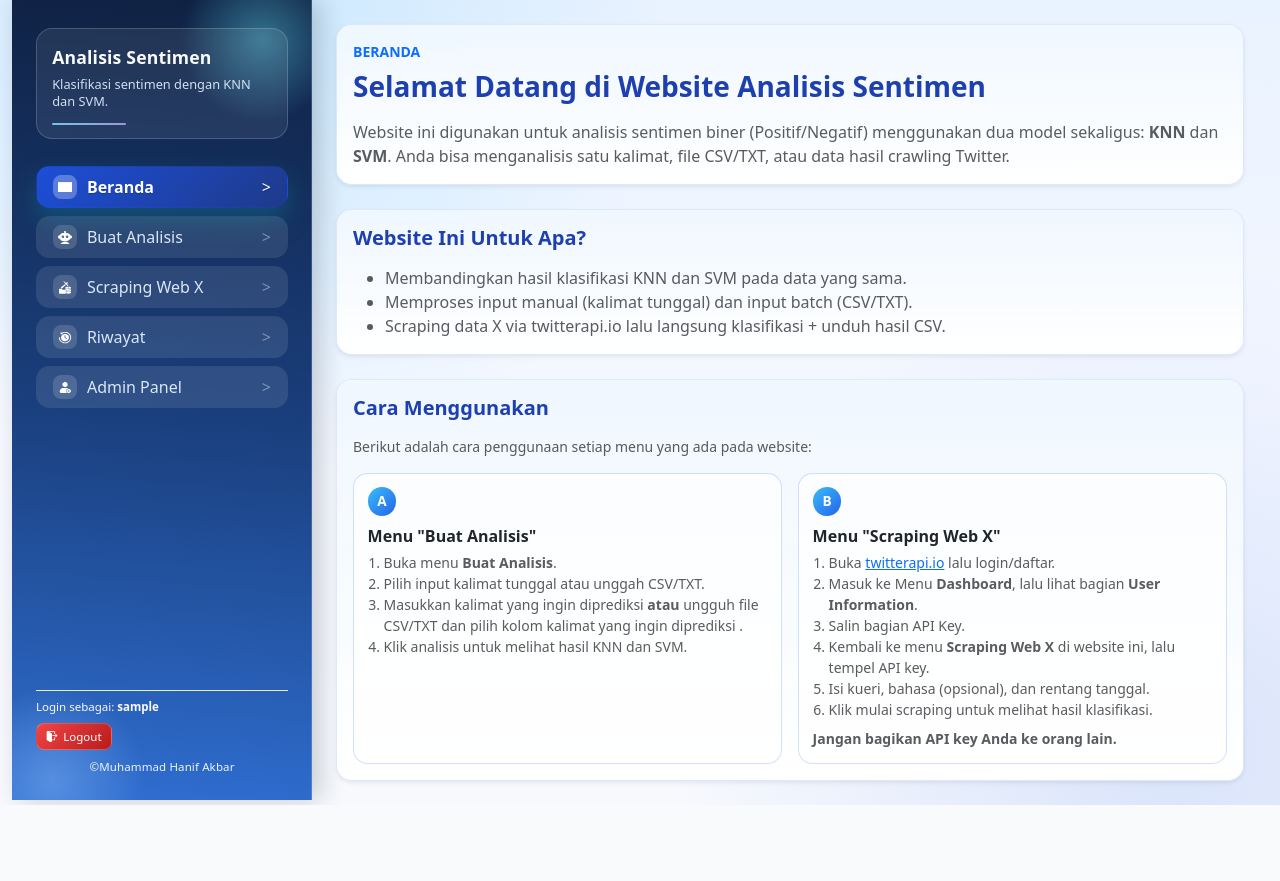
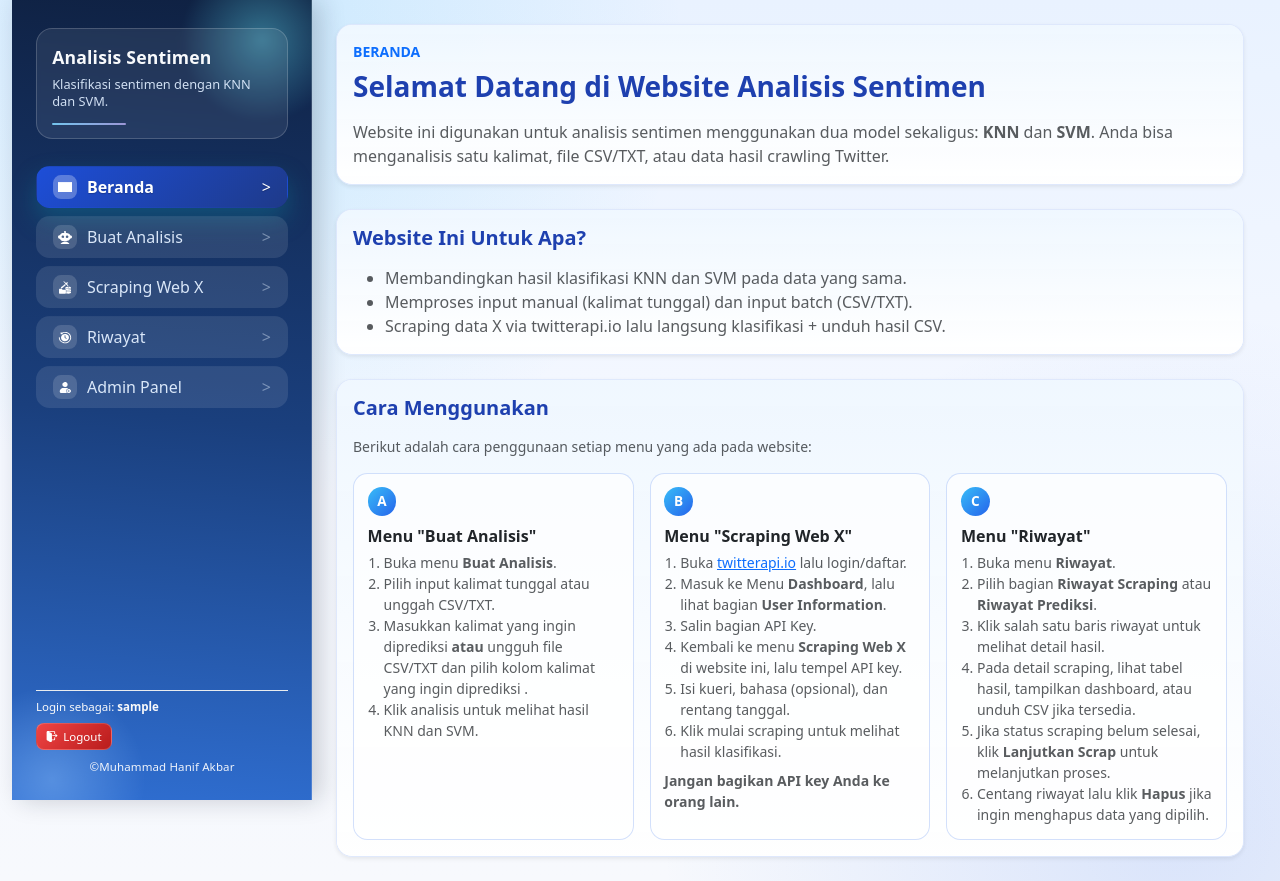
Before and after one commit to HanifAkb/WebSentimen, a Django app: page / in a window 1280 px wide. Before the commit the page ends 805 px from the top, so only its background shows below. Run offline with Django 4.2, Linux system fonts and the light colour scheme; the visitor is signed in with stand-in values (Sample User, id 1); grey boxes are pictures that could not be loaded.

Commit message:
Add Riwayat usage guide to homepage

```diff
--- a/sentiment_app/templates/sentiment_app/beranda.html
+++ b/sentiment_app/templates/sentiment_app/beranda.html
@@ -8,7 +8,7 @@
                 <p class="small text-uppercase fw-semibold text-primary mb-2">Beranda</p>
                 <h1 class="h3 fw-bold mb-3">Selamat Datang di Website Analisis Sentimen</h1>
                 <p class="text-muted mb-0">
-                    Website ini digunakan untuk analisis sentimen biner (Positif/Negatif) menggunakan dua model sekaligus:
+                    Website ini digunakan untuk analisis sentimen menggunakan dua model sekaligus:
                     <strong>KNN</strong> dan <strong>SVM</strong>. Anda bisa menganalisis satu kalimat, file CSV/TXT, atau data hasil crawling Twitter.
                 </p>
             </div>
@@ -34,7 +34,7 @@
                 <h2 class="h5 fw-semibold mb-3">Cara Menggunakan</h2>
                 <p class="text-muted small mb-3">Berikut adalah cara penggunaan setiap menu yang ada pada website:</p>
                 <div class="row g-3">
-                    <div class="col-md-6">
+                    <div class="col-md-6 col-xl-4">
                         <div class="beranda-step h-100">
                             <div class="beranda-step-number">A</div>
                             <div class="fw-semibold mb-1">Menu "Buat Analisis"</div>
@@ -46,7 +46,7 @@
                             </ol>
                         </div>
                     </div>
-                    <div class="col-md-6">
+                    <div class="col-md-6 col-xl-4">
                         <div class="beranda-step h-100">
                             <div class="beranda-step-number">B</div>
                             <div class="fw-semibold mb-1">Menu "Scraping Web X"</div>
@@ -61,6 +61,20 @@
                             <div class="small text-muted mt-2"><strong>Jangan bagikan API key Anda ke orang lain.</strong></div>
                         </div>
                     </div>
+                    <div class="col-md-6 col-xl-4">
+                        <div class="beranda-step h-100">
+                            <div class="beranda-step-number">C</div>
+                            <div class="fw-semibold mb-1">Menu "Riwayat"</div>
+                            <ol class="small text-muted mb-0 ps-3">
+                                <li>Buka menu <strong>Riwayat</strong>.</li>
+                                <li>Pilih bagian <strong>Riwayat Scraping</strong> atau <strong>Riwayat Prediksi</strong>.</li>
+                                <li>Klik salah satu baris riwayat untuk melihat detail hasil.</li>
+                                <li>Pada detail scraping, lihat tabel hasil, tampilkan dashboard, atau unduh CSV jika tersedia.</li>
+                                <li>Jika status scraping belum selesai, klik <strong>Lanjutkan Scrap</strong> untuk melanjutkan proses.</li>
+                                <li>Centang riwayat lalu klik <strong>Hapus</strong> jika ingin menghapus data yang dipilih.</li>
+                            </ol>
+                        </div>
+                    </div>
                 </div>
             </div>
         </div>
```
